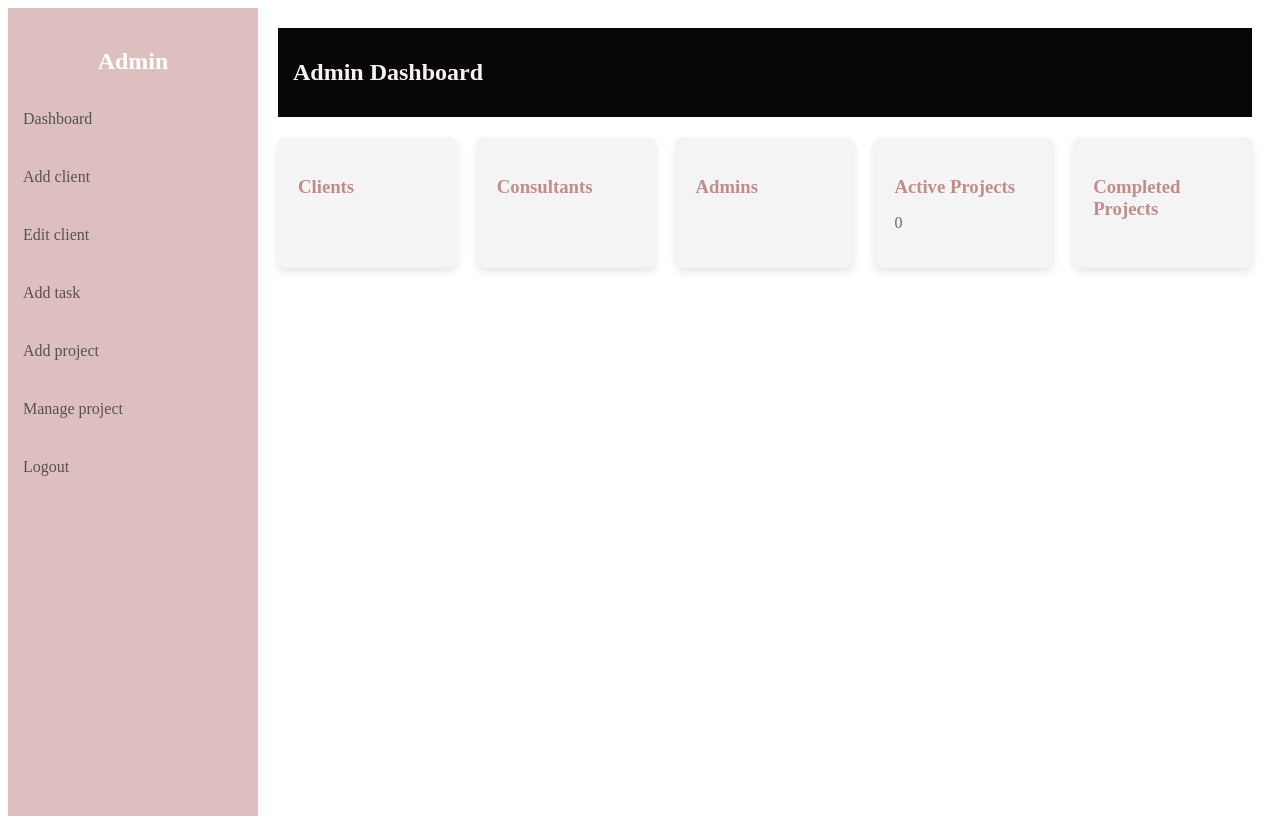
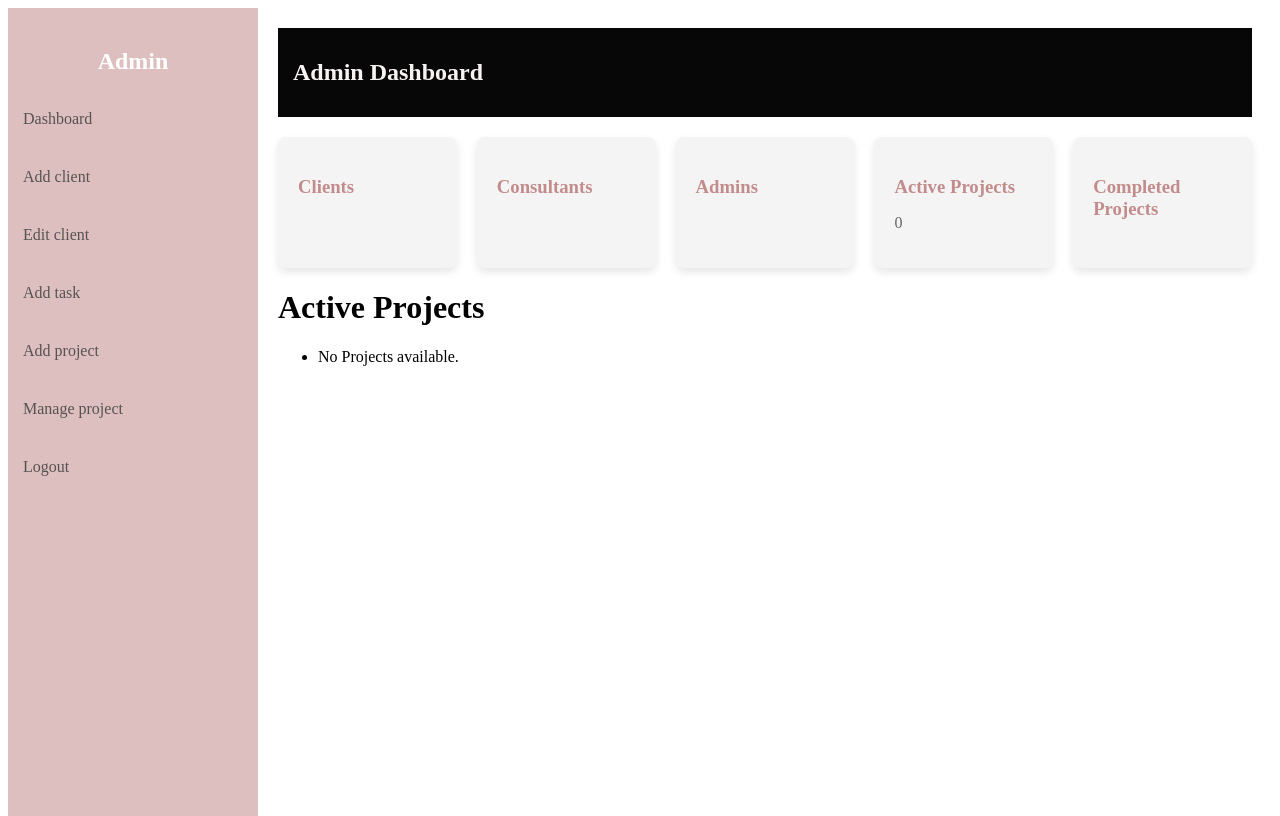
Before and after one commit to ndimitrokalis/Agile-Development-Assignment, a Flask app: page /active/projects/list in a window 1280 px wide. Run offline with Flask 3, Linux system fonts and the light colour scheme; a user stored in the database is signed in.

Commit message:
Added functionality to the active projects and completed projects buttons

```diff
--- a/templates/active_projects_list.html
+++ b/templates/active_projects_list.html
@@ -3,7 +3,14 @@
 {% block title %}Active Projects{% endblock %}
 
 {% block content %}
-
-
-
+    <h1>Active Projects</h1>
+        <ul>
+            {% for Active_Project in Active_Projects %}
+            <li>
+                {{Active_Project.id }} - {{ Active_Project.client_id }} - {{ Active_Project.deadline}} - {{ Active_Project.consultant_id }} - {{ Active_Project.description }} - {{ Active_Project.completed }} - {{ Active_Project.consultants }}
+            </li>
+            {% else %}
+            <li>No Projects available.</li>
+            {% endfor %}
+        </ul>
 {% endblock %}
```
Also changed, not shown: templates/completed_projects_list.html (+10 -2 lines).
